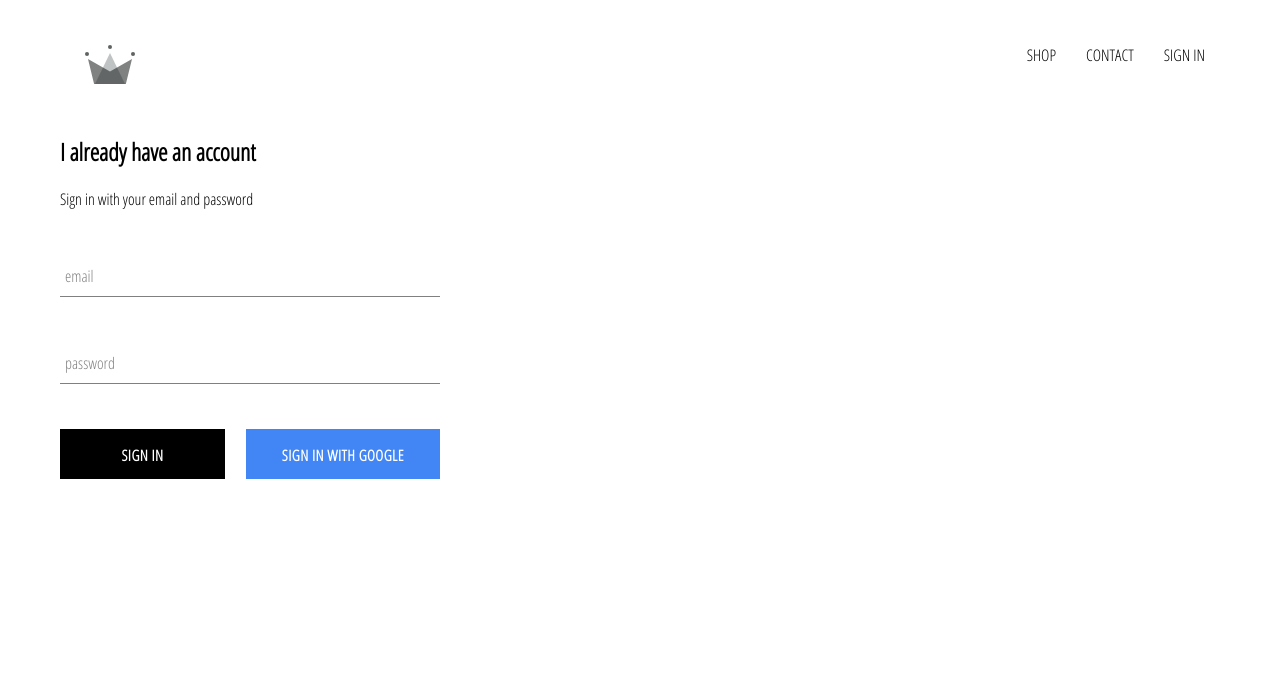
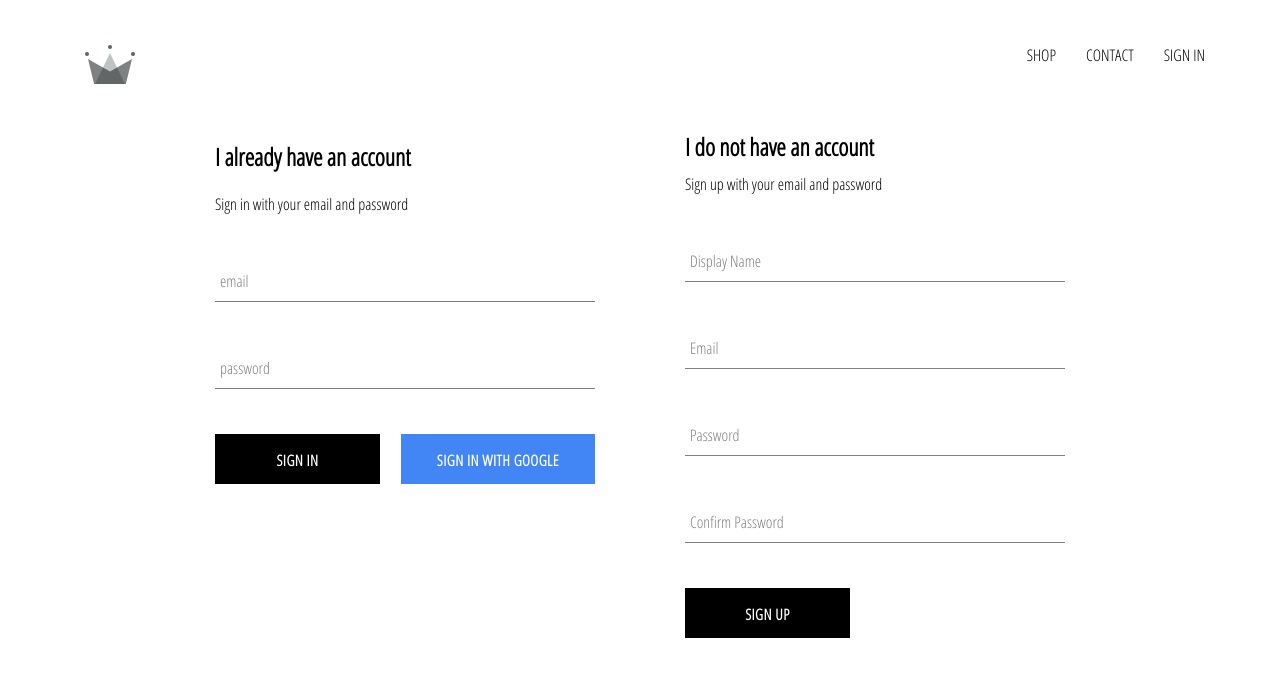
Before and after one commit to NightmanCZ90/royal-clothing, a React (Create React App) app: page /signin in a window 1280 px wide. Shown: the top 676 px of the page. Built offline with nearby package versions, Linux system fonts and the light colour scheme; no server answers.

Commit message:
created sign up component and added some styles

```diff
--- a/src/App.js
+++ b/src/App.js
@@ -32,7 +32,7 @@
               ...snapShot.data()
             }
           })
-        });
+        }, console.log(this.state));
 
       } else {
         this.setState({ currentUser: userAuth })
--- a/src/components/sign-up/sign-up.component.jsx
+++ b/src/components/sign-up/sign-up.component.jsx
@@ -16,7 +16,40 @@
        email: '',
        password: '',
        confirmPassword: ''
+    };
+  }
+
+  handleSubmit = async (event) => {
+    event.preventDefault();
+
+    const { displayName, email, password, confirmPassword } = this.state;
+
+    if(password !== confirmPassword) {
+      alert("passwords don't match");
+      return;
     }
+
+    try {
+      const { user } = await auth.createUserWithEmailAndPassword(email, password);
+
+      await createUserProfileDocument(user, { displayName });
+
+      this.setState({
+        displayName: '',
+        email: '',
+        password: '',
+        confirmPassword: ''
+     })
+
+    } catch (error) {
+      console.error(error)
+    }
+  };
+
+  handleChange = (event) => {
+    const { name, value } = event.target;
+
+    this.setState({[name]: value});
   }
 
   render() {
--- a/src/components/sign-up/sign-up.styles.scss
+++ b/src/components/sign-up/sign-up.styles.scss
@@ -0,0 +1,9 @@
+.sign-up {
+  display: flex;
+  flex-direction: column;
+  width: 380px;
+
+  .title {
+    margin: 10px 0;
+  }
+}
--- a/src/pages/account/account.component.jsx
+++ b/src/pages/account/account.component.jsx
@@ -1,6 +1,7 @@
 import React from 'react';
 
 import SignIn from '../../components/sign-in/sign-in.component';
+import SignUp from '../../components/sign-up/sign-up.component';
 
 import './account.styles.scss';
 
@@ -8,6 +9,7 @@
   return (
     <div className='account'>
       <SignIn />
+      <SignUp />
     </div>
   )
 };
--- a/src/pages/account/account.styles.scss
+++ b/src/pages/account/account.styles.scss
@@ -0,0 +1,6 @@
+.account {
+  width: 850px;
+  display: flex;
+  justify-content: space-between;
+  margin: 30px auto;
+}
```
Also changed, not shown: 1 other file (tests, documents, lock files or other folders).
